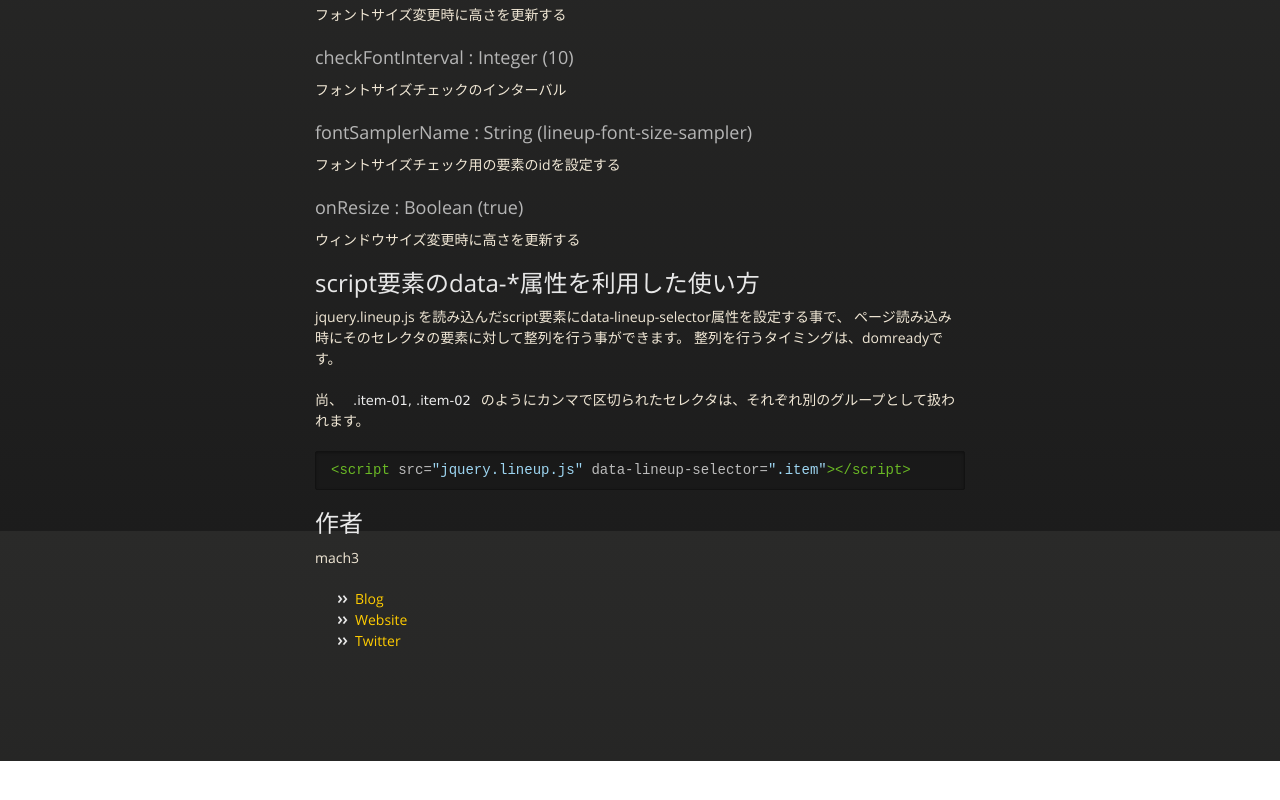
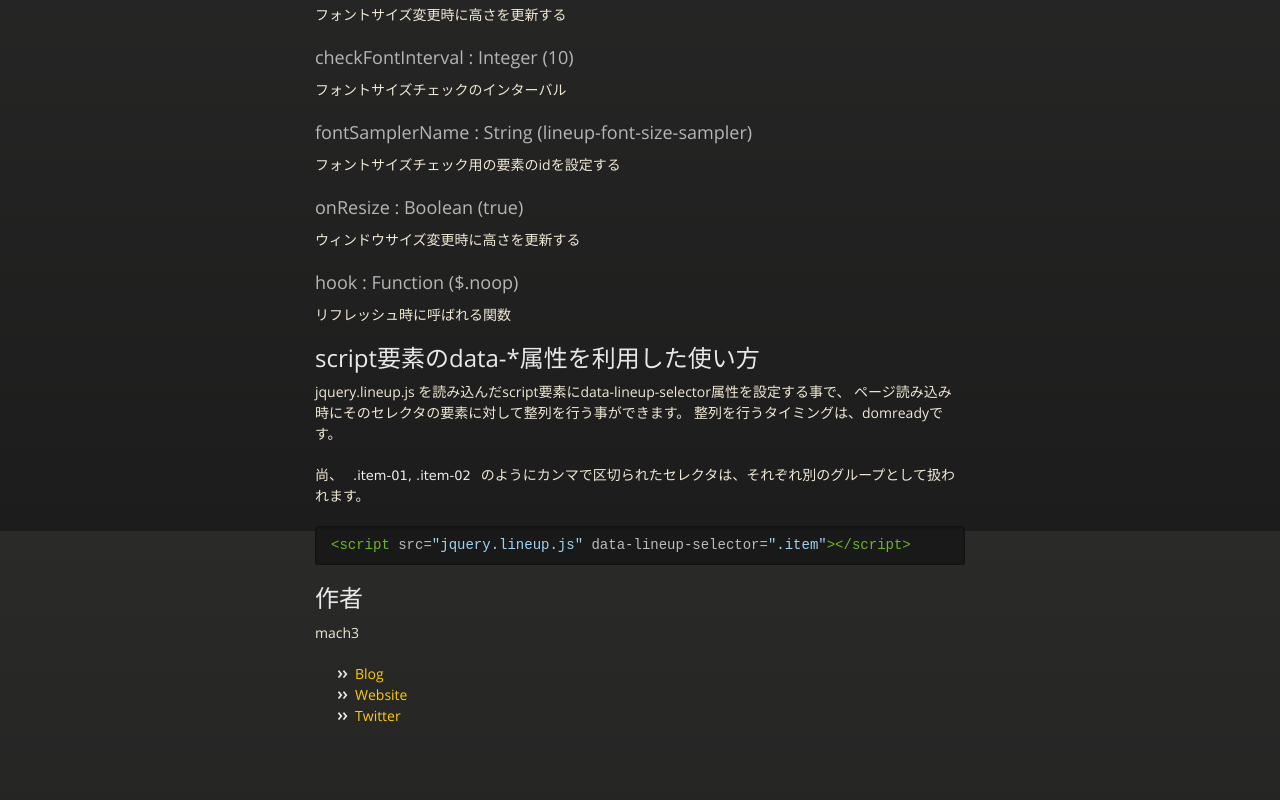
Before and after one commit to mach3/jquery-lineup, a plain HTML site: page index.html in a window 1280 px wide. Shown: the part 1069-1869 px from the top of the page. Before the commit the page ends 1830 px from the top, so only its background shows below. Drawn offline with nearby package versions, Linux system fonts and the light colour scheme.

```diff
--- a/index.html
+++ b/index.html
@@ -99,6 +99,11 @@
 
 <p>ウィンドウサイズ変更時に高さを更新する</p>
 
+<h3>
+<a name="hook--function-noop" class="anchor" href="#hook--function-noop"><span class="octicon octicon-link"></span></a>hook : Function ($.noop)</h3>
+
+<p>リフレッシュ時に呼ばれる関数</p>
+
 <h2>
 <a name="script%E8%A6%81%E7%B4%A0%E3%81%AEdata-%E5%B1%9E%E6%80%A7%E3%82%92%E5%88%A9%E7%94%A8%E3%81%97%E3%81%9F%E4%BD%BF%E3%81%84%E6%96%B9" class="anchor" href="#script%E8%A6%81%E7%B4%A0%E3%81%AEdata-%E5%B1%9E%E6%80%A7%E3%82%92%E5%88%A9%E7%94%A8%E3%81%97%E3%81%9F%E4%BD%BF%E3%81%84%E6%96%B9"><span class="octicon octicon-link"></span></a>script要素のdata-*属性を利用した使い方</h2>
 
```
Also changed, not shown: params.json (+1 -1 lines).
